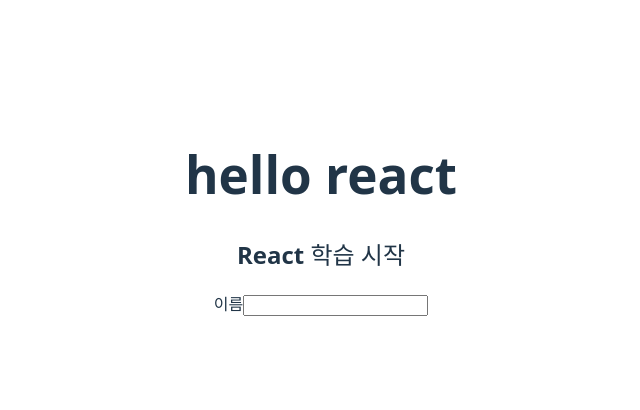
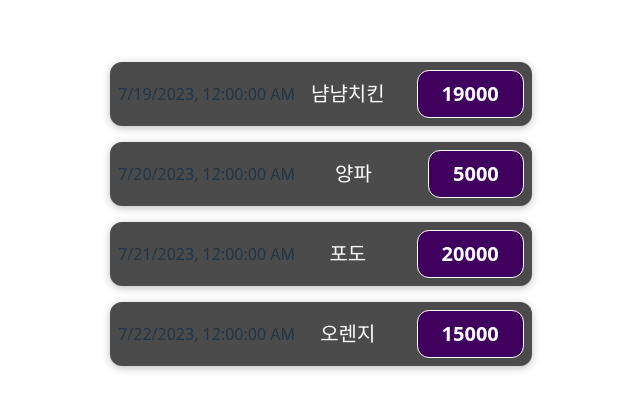
Before and after one commit to uBing9201/react-study, a React (Vite) app: page / in a window 1280 px wide. Shown: the part 186-596 px from the top of the page, without its empty margins (319-959 px from the left). Built offline with nearby package versions, Linux system fonts and the light colour scheme.

Commit message:
props 사용방법

```diff
--- a/src/App.jsx
+++ b/src/App.jsx
@@ -1,29 +1,25 @@
-import React from 'react';
 import './App.css';
 
+import ExpenseItem from './components/expenses/ExpenseItem';
+
 function App() {
-  /*
-    jsx : 리액트에서 사용하는 특수한 js문법, 태그를 그대로 쓰면 알아서 변환
-          html처럼 보이지만, 실제 html은 아닌 문법
-
-    - 규칙 :
-    1. return안에있는 태그는 반드시 하나의 태그로 묶여야 함.
-    2. 빈 태그(닫는 태그가 없는)는 반드시 /> 로 마감
-    3. 태그의 class속성은 자바스크립트 키워드 class와 겹쳐서 className으로 표기
-    4. 의미없는 부모는 <React.Fragment>로 감싸면 됨
-    5. 변수값이나 함수를 출력할 때는 {}로 감싸면 됨.
-  */
-
-  // const $h1 = React.createElement('h1', null, '안녕 리액트');
-
-  const subject = 'Vanilla Javascript!!';
+  const expenses = [
+    { id: 1, title: '냠냠치킨', price: 19000, date: new Date(2023, 6, 19) },
+    { id: 2, title: '양파', price: 5000, date: new Date(2023, 6, 20) },
+    { id: 3, title: '포도', price: 20000, date: new Date(2023, 6, 21) },
+    { id: 4, title: '오렌지', price: 15000, date: new Date(2023, 6, 22) },
+  ];
 
   return (
     <>
-      <h1 className='title'>hello react</h1>
-      <h2>React 학습 시작</h2>
-      <label htmlFor='username'>이름</label>
-      <input id='username' type='text' />
+      {expenses.map((item) => (
+        <ExpenseItem
+          key={item.id} // 반복문을 통해 같은 컴포넌트를 표현 할 때, 각각을 구분할 수 있게 해주는 props
+          title={item.title}
+          price={item.price}
+          date={item.date}
+        />
+      ))}
     </>
   );
 }
--- /dev/null
+++ b/src/components/expenses/ExpenseItem.css
@@ -0,0 +1,56 @@
+.expense-item {
+  display: flex;
+  justify-content: space-between;
+  align-items: center;
+  box-shadow: 0 2px 8px rgba(0, 0, 0, 0.25);
+  padding: 0.5rem;
+  margin: 1rem 0;
+  border-radius: 12px;
+  background-color: #4b4b4b;
+}
+
+.expense-item__description {
+  display: flex;
+  flex-direction: column;
+  gap: 1rem;
+  align-items: flex-end;
+  flex-flow: column-reverse;
+  justify-content: flex-start;
+  flex: 1;
+}
+
+.expense-item h2 {
+  color: #3a3a3a;
+  font-size: 1rem;
+  flex: 1;
+  margin: 0 1rem;
+  color: white;
+}
+
+.expense-item__price {
+  font-size: 1rem;
+  font-weight: bold;
+  color: white;
+  background-color: #40005d;
+  border: 1px solid white;
+  padding: 0.5rem;
+  border-radius: 12px;
+}
+
+@media (min-width: 580px) {
+  .expense-item__description {
+    flex-direction: row;
+    align-items: center;
+    justify-content: flex-start;
+    flex: 1;
+  }
+
+  .expense-item__description h2 {
+    font-size: 1.25rem;
+  }
+
+  .expense-item__price {
+    font-size: 1.25rem;
+    padding: 0.5rem 1.5rem;
+  }
+}
--- /dev/null
+++ b/src/components/expenses/ExpenseItem.jsx
@@ -0,0 +1,16 @@
+import React from 'react';
+import './ExpenseItem.css';
+
+const ExpenseItem = ({ title, price, date }) => {
+  return (
+    <div className='expense-item'>
+      <div>{date.toLocaleString()}</div>
+      <div className='expense-item__description'>
+        <h2>{title}</h2>
+        <div className='expense-item__price'>{price}</div>
+      </div>
+    </div>
+  );
+};
+
+export default ExpenseItem;
```
